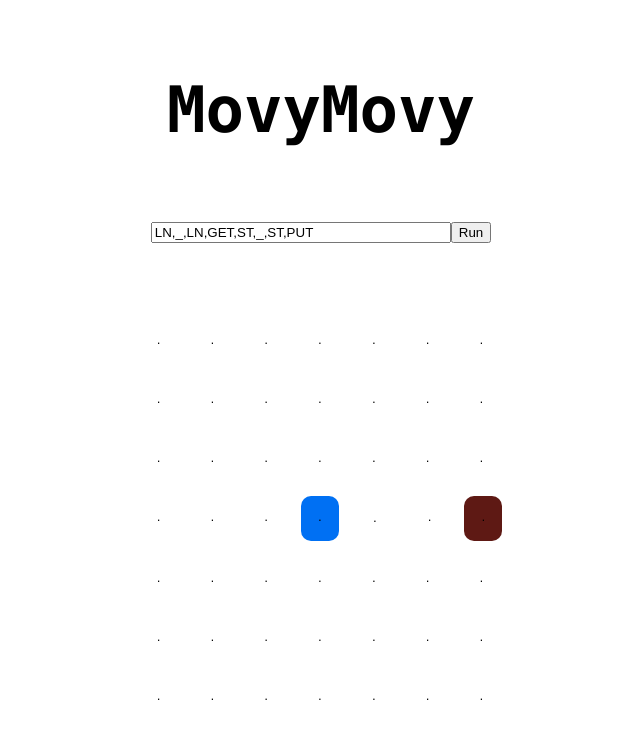
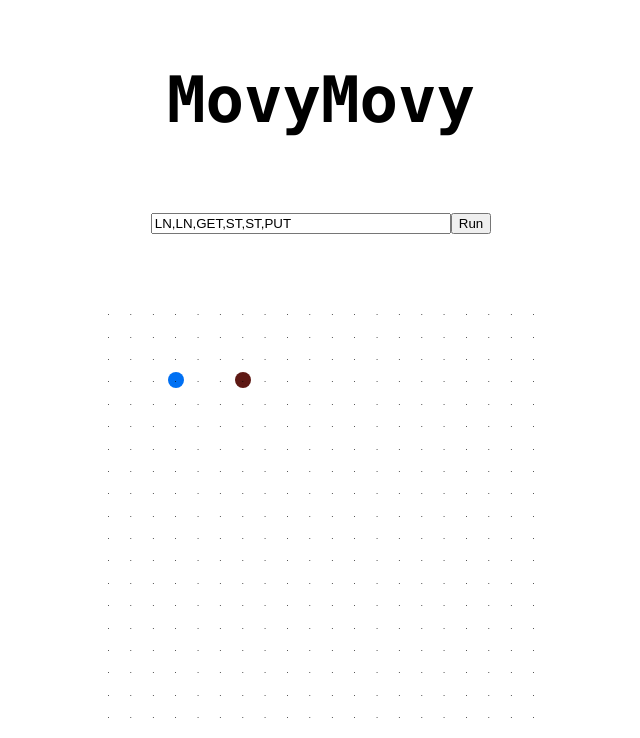
Before and after one commit to topology-gg/mumu, a Next.js app in the folder s1_view/: page / in a window 1280 px wide. Shown: the top 738 px of the page, without its empty margins (319-959 px from the left). Built offline with nearby package versions, Linux system fonts and the light colour scheme.

Commit message:
expand board size

```diff
--- a/s1_view/pages/index.js
+++ b/s1_view/pages/index.js
@@ -5,8 +5,11 @@ import {useState, useEffect, useRef} from 'react';
 
 export default function Home() {
 
+    // Constants
+    const INIT_PROGRAM = 'LN,LN,GET,ST,ST,PUT'
+    const DIM = 20
+
     // React states
-    const INIT_PROGRAM = 'LN,_,LN,GET,ST,_,ST,PUT'
     const [program, setProgram] = useState(INIT_PROGRAM);
     const [instructions, setInstructions] = useState([]);
     const [animationState, setAnimationState] = useState ('Stop');
@@ -164,10 +167,10 @@ export default function Home() {
 
                 <div className={styles.grid_parent}>
                     {
-                        Array.from({length:7}).map ((_,i) => (
+                        Array.from({length:DIM}).map ((_,i) => (
                             <div key={`row-${i}`} className={styles.grid_row}>
                                 {
-                                    Array.from({length:7}).map ((_,j) => (
+                                    Array.from({length:DIM}).map ((_,j) => (
                                         (i==3) & (j==3) ?
                                         <div id={`cell-${i}-${j}`} key={`cell-${i}-${j}`} className={styles.card} onClick={() => handleClick(i,j)}>
                                             {/* {i},{j} */}.
--- a/s1_view/styles/Home.module.css
+++ b/s1_view/styles/Home.module.css
@@ -88,10 +88,14 @@
 
 .card {
     display: flex;
-    font-size: 0.6em;
-    margin: 0.5rem;
-    padding: 1rem;
-    text-align: left;
+    font-size: 0.2em;
+    margin: 0.2rem;
+    padding: 0rem;
+    width: 1rem;
+    height:1rem;
+    text-align: center;
+    justify-content: center;
+    align-items: center;
     color: inherit;
     text-decoration: none;
     /* border: 1px solid; */
```
